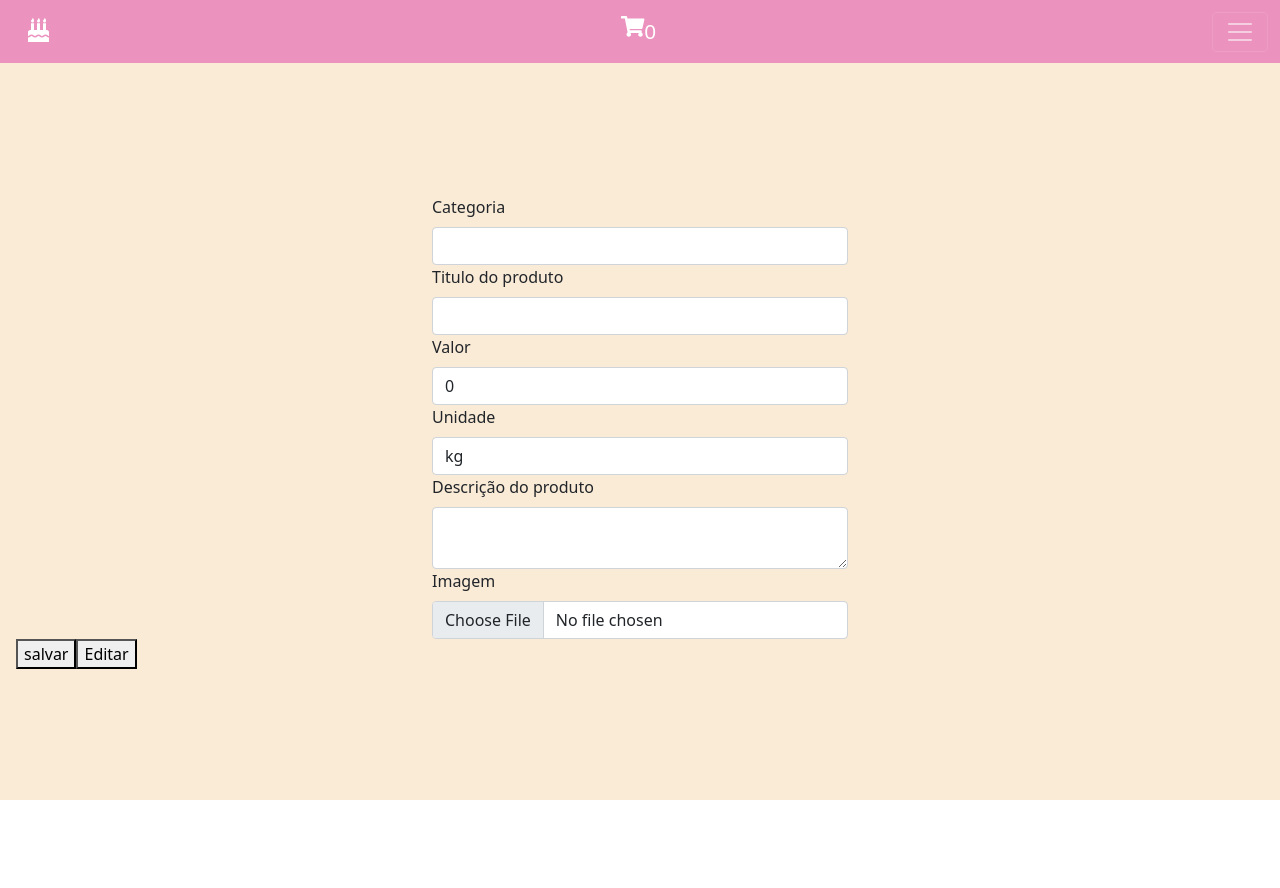
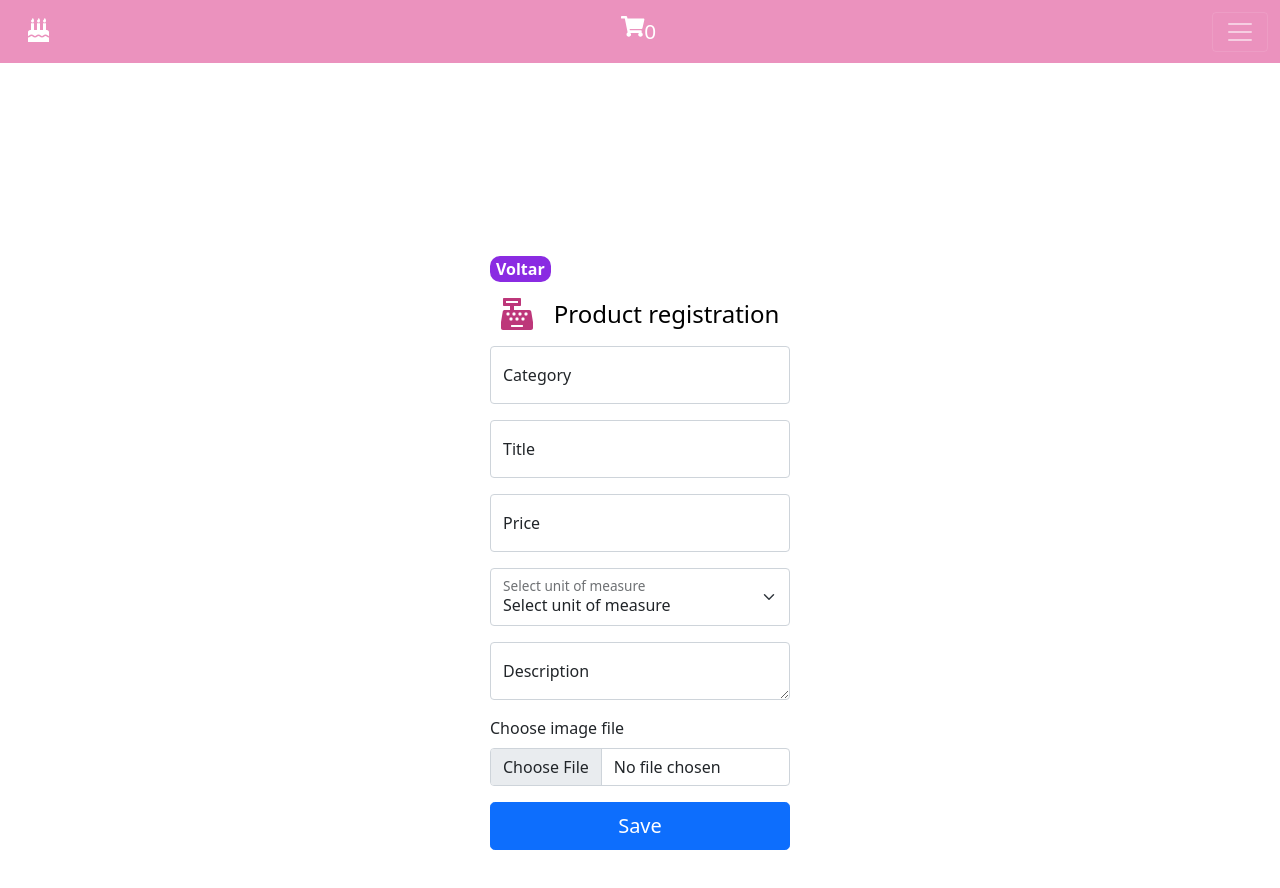
Before and after one commit to nfescame/jane-bolos, a React (Create React App) app: page /store in a window 1280 px wide. Shown: the top 888 px of the page. Before the commit the page ends 800 px from the top, so only its background shows below. Built offline with nearby package versions, Linux system fonts and the light colour scheme; no server answers.

Commit message:
:up:atualização home adm , rotas edit,registration,request

```diff
--- /dev/null
+++ b/src/components/FormProducts.jsx
@@ -0,0 +1,86 @@
+import React, { useState } from "react";
+
+import "../style/formProducts.css";
+
+export default function FormProducts(props) {
+  return (
+    <>
+      <form>
+        <div className='containerTitle'>
+          <i className='fas fa-cash-register'></i>
+          <h1 className='fw-normal'>Product registration</h1>
+        </div>
+
+        {/* category */}
+        <div className='form-floating mb-3'>
+          <input
+            type='text'
+            className='form-control'
+            id='floatingInput'
+            placeholder='Category'
+          />
+          <label htmlFor='floatingInput'>Category</label>
+        </div>
+
+        {/* Title */}
+        <div className='form-floating mb-3'>
+          <input
+            type='text'
+            className='form-control'
+            id='floatingInput'
+            placeholder='Title'
+          />
+          <label htmlFor='floatingInput'>Title</label>
+        </div>
+
+        {/* price */}
+        <div className='form-floating mb-3'>
+          <input
+            type='text'
+            className='form-control'
+            id='floatingInput'
+            placeholder='Price'
+          />
+          <label htmlFor='floatingInput'>Price</label>
+        </div>
+
+        {/* select */}
+        <div className='form-floating mb-3'>
+          <select
+            className='form-select'
+            id='floatingSelect'
+            aria-label='Floating label select example'
+          >
+            <option selected>Select unit of measure</option>
+            <option value='1'>Kg</option>
+            <option value='2'>Cento</option>
+            <option value='3'>Unidade</option>
+          </select>
+          <label htmlFor='floatingSelect'>Select unit of measure</label>
+        </div>
+
+        {/* description */}
+        <div className='form-floating mb-3'>
+          <textarea
+            className='form-control'
+            placeholder='Leave a comment here'
+            id='floatingTextarea'
+          ></textarea>
+          <label htmlFor='floatingTextarea'>Description</label>
+        </div>
+
+        {/* arquivo */}
+        <div className='mb-3'>
+          <label htmlFor='formFile' className='form-label'>
+            Choose image file
+          </label>
+          <input className='form-control' type='file' id='formFile' />
+        </div>
+
+        <button className='w-100 btn btn-lg btn-primary' type='submit'>
+          Save
+        </button>
+      </form>
+    </>
+  );
+}
--- a/src/index.js
+++ b/src/index.js
@@ -1,6 +1,7 @@
 import React from "react";
 import ReactDOM from "react-dom";
 import App from "./App";
+import "./style/btnBack.css";
 import "bootstrap/dist/css/bootstrap.min.css";
 ReactDOM.render(
   <React.StrictMode>
--- a/src/page/adm/List.adm.jsx
+++ b/src/page/adm/List.adm.jsx
@@ -1,11 +1,19 @@
 import React from "react";
+import { useHistory } from "react-router";
+
 import "../../style/listAdm.css";
+
 import api from "../../apis/api";
 import { AuthContextData } from "../../providers/AuthData";
 
 export default function ListAdm(props) {
   const dataProvider = React.useContext(AuthContextData);
   const { provider } = dataProvider;
+  const history = useHistory();
+
+  function goBack() {
+    history.goBack();
+  }
 
   async function deleteItem(event) {
     const id = await event;
@@ -23,13 +31,9 @@ export default function ListAdm(props) {
     <>
       <section className='sessao-list-adm '>
         <div className='container-btn'>
-          <button
-            onClick={() => props.setIsOpen(props.isOpen ? false : true)}
-            type='button'
-          >
-            voltar
-          </button>
+          <button onClick={goBack}>Voltar</button>
         </div>
+
         <ol className='list-group list-group-flush '>
           {provider.map((p, i) => {
             return (
--- a/src/page/adm/Store.page.jsx
+++ b/src/page/adm/Store.page.jsx
@@ -1,14 +1,18 @@
 import React, { useState, useEffect } from "react";
+import { useHistory } from "react-router";
 import { Link } from "react-router-dom";
-import InputForm from "../../components/InputForm";
-import Spinner from "../../components/Spinner";
-import ListAdm from "./List.adm";
+
+import FormProducts from "../../components/FormProducts";
+// import InputForm from "../../components/InputForm";
+// import Spinner from "../../components/Spinner";
+
 import api from "../../apis/api";
+
 import "../../style/store.css";
+import "../../style/formProducts.css";
 
 export default function Store() {
   const [isOpen, setIsOpen] = useState(true);
-
   const [loading, setLoading] = useState(false);
   const [id, setId] = useState(0);
   const [dataState, setDataState] = useState({
@@ -19,6 +23,11 @@ export default function Store() {
     description: "",
     pictureUrl: "",
   });
+  const history = useHistory();
+
+  function goBack() {
+    history.goBack();
+  }
 
   // upload de imagem da cloudnary
   async function handleUpload(file) {
@@ -105,104 +114,112 @@ export default function Store() {
   };
 
   return (
-    <div className=' container-store'>
-      {isOpen ? (
-        <form
-          onSubmit={handleSubmit}
-          className='row g-0 needs-validation container-form'
-          style={{ paddingTop: "5rem" }}
-        >
-          {loading ? <Spinner /> : null}
+    <main class='formProduct'>
+      <div className='container-btn'>
+        <button onClick={goBack}>Voltar</button>
+      </div>
 
-          <InputForm
-            type='text'
-            label={"Categoria"}
-            name='category'
-            value={dataState.category}
-            onChange={handleChange}
-          />
+      <FormProducts />
+    </main>
 
-          <InputForm
-            type='text'
-            label={"Titulo do produto"}
-            name='title'
-            value={dataState.title}
-            onChange={handleChange}
-          />
+    // <div className=' container-store'>
+    //   {isOpen ? (
+    //     <form
+    //       onSubmit={handleSubmit}
+    //       className='row g-0 needs-validation container-form'
+    //       style={{ paddingTop: "5rem" }}
+    //     >
+    //       {loading ? <Spinner /> : null}
 
-          <InputForm
-            type='number'
-            label={"Valor"}
-            name='value'
-            value={dataState.value}
-            onChange={handleChange}
-          />
+    //       <InputForm
+    //         type='text'
+    //         label={"Categoria"}
+    //         name='category'
+    //         value={dataState.category}
+    //         onChange={handleChange}
+    //       />
 
-          <div className='container-select col-md-4'>
-            <label htmlFor='validationCustom01' className='form-label'>
-              Unidade
-            </label>
-            <select
-              className='form-control'
-              type='text'
-              required
-              name='unity'
-              value={dataState.unity}
-              onChange={handleChange}
-            >
-              <option value='Kg'>kg</option>
-              <option value='cento'>cento</option>
-              <option value='unidade'>unidade</option>
-            </select>
-          </div>
+    //       <InputForm
+    //         type='text'
+    //         label={"Titulo do produto"}
+    //         name='title'
+    //         value={dataState.title}
+    //         onChange={handleChange}
+    //       />
 
-          <div className='col-md-4'>
-            <label htmlFor='validationCustom01' className='form-label'>
-              Descrição do produto
-            </label>
-            <textarea
-              value={dataState.description}
-              onChange={handleChange}
-              name='description'
-              type='text'
-              className='form-control'
-              required
-            />
-          </div>
+    //       <InputForm
+    //         type='number'
+    //         label={"Valor"}
+    //         name='value'
+    //         value={dataState.value}
+    //         onChange={handleChange}
+    //       />
 
-          <div className='col-md-4'>
-            <label htmlFor='validationCustom01' className='form-label'>
-              Imagem
-            </label>
-            <input
-              name='pictureUrl'
-              onChange={handleChange}
-              type='file'
-              className='form-control'
-              required
-            />
-          </div>
+    //       <div className='container-select col-md-4'>
+    //         <label htmlFor='validationCustom01' className='form-label'>
+    //           Unidade
+    //         </label>
+    //         <select
+    //           className='form-control'
+    //           type='text'
+    //           required
+    //           name='unity'
+    //           value={dataState.unity}
+    //           onChange={handleChange}
+    //         >
+    //           <option value='Kg'>kg</option>
+    //           <option value='cento'>cento</option>
+    //           <option value='unidade'>unidade</option>
+    //         </select>
+    //       </div>
 
-          <div className='container-btn'>
-            <button type='submit'>salvar</button>
-            <button
-              type='button'
-              onClick={() => setIsOpen(isOpen ? false : true)}
-            >
-              Editar
-            </button>
-          </div>
-        </form>
-      ) : (
-        <section className='sessao-list'>
-          <ListAdm
-            id={id}
-            setId={setId}
-            setIsOpen={setIsOpen}
-            isOpen={isOpen}
-          />
-        </section>
-      )}
-    </div>
+    //       <div className='col-md-4'>
+    //         <label htmlFor='validationCustom01' className='form-label'>
+    //           Descrição do produto
+    //         </label>
+    //         <textarea
+    //           value={dataState.description}
+    //           onChange={handleChange}
+    //           name='description'
+    //           type='text'
+    //           className='form-control'
+    //           required
+    //         />
+    //       </div>
+
+    //       <div className='col-md-4'>
+    //         <label htmlFor='validationCustom01' className='form-label'>
+    //           Imagem
+    //         </label>
+    //         <input
+    //           name='pictureUrl'
+    //           onChange={handleChange}
+    //           type='file'
+    //           className='form-control'
+    //           required
+    //         />
+    //       </div>
+
+    //       <div className='container-btn'>
+    //         <button type='submit'>salvar</button>
+    //         <button
+    //           type='button'
+    //           onClick={() => setIsOpen(isOpen ? false : true)}
+    //         >
+    //           Editar
+    //         </button>
+    //       </div>
+    //     </form>
+    //   ) : (
+    //     <section className='sessao-list'>
+    //       <ListAdm
+    //         id={id}
+    //         setId={setId}
+    //         setIsOpen={setIsOpen}
+    //         isOpen={isOpen}
+    //       />
+    //     </section>
+    //   )}
+    // </div>
   );
 }
--- a/src/page/adm/requests.jsx
+++ b/src/page/adm/requests.jsx
@@ -1,15 +1,14 @@
 import React, { useEffect, useState } from "react";
 import { AuthContextRequest } from "../../providers/AuthRequest";
-
 import { useHistory } from "react-router";
 import { Link } from "react-router-dom";
 import api from "../../apis/api";
 
 export default function Requests() {
   const dataProvider = React.useContext(AuthContextRequest);
-  console.log(dataProvider);
   const [request, setRequest] = useState([]);
   const history = useHistory();
+
   function goBack() {
     history.goBack();
   }
--- a/src/routeComponents/auth/Login.js
+++ b/src/routeComponents/auth/Login.js
@@ -32,7 +32,7 @@ function Login(props) {
         JSON.stringify({ ...response.data })
       );
       setErrors({ password: "", email: "" });
-      props.history.push("/store");
+      props.history.push("/homeadm");
     } catch (err) {
       console.error(err.response);
       setErrors({ ...err.response.data.errors });
@@ -47,6 +47,7 @@ function Login(props) {
         {/* input email */}
         <div className='form-floating'>
           <input
+            required='true'
             type='email'
             name='email'
             className='form-control'
@@ -61,6 +62,7 @@ function Login(props) {
         {/* input passord */}
         <div className='form-floating'>
           <input
+            required='true'
             type='password'
             name='password'
             className='form-control'
--- /dev/null
+++ b/src/style/btnBack.css
@@ -0,0 +1,10 @@
+.container-btn {
+  width: 100%;
+}
+.container-btn button {
+  color: white;
+  background-color: blueviolet;
+  font-weight: bold;
+  border-radius: 10px;
+  border: none;
+}
--- /dev/null
+++ b/src/style/formProducts.css
@@ -0,0 +1,25 @@
+.formProduct {
+  width: 100%;
+  max-width: 330px;
+  padding: 20% 15px;
+  margin: auto;
+}
+
+form .containerTitle {
+  display: flex;
+  align-items: center;
+  justify-content: space-around;
+  text-align: center;
+  width: 100%;
+  margin: 1rem 0;
+}
+form .containerTitle .fa-cash-register {
+  font-size: 2rem;
+  color: #bd377a;
+}
+
+form .containerTitle h1 {
+  color: black;
+  margin: 0;
+  font-size: 1.5rem;
+}
--- a/src/style/listAdm.css
+++ b/src/style/listAdm.css
@@ -1,6 +1,5 @@
 .sessao-list-adm {
-  margin: 4rem 0;
-  padding: 0;
+  padding-top: 5rem;
 }
 
 .list-products {
```
Also changed, not shown: src/page/adm/HomeAdm.jsx (added, +40 -0 lines), src/router/Router.js (+7 -1 lines), src/style/homeAdm.css (added, +15 -0 lines), 1 other file (tests, documents, lock files or other folders).
